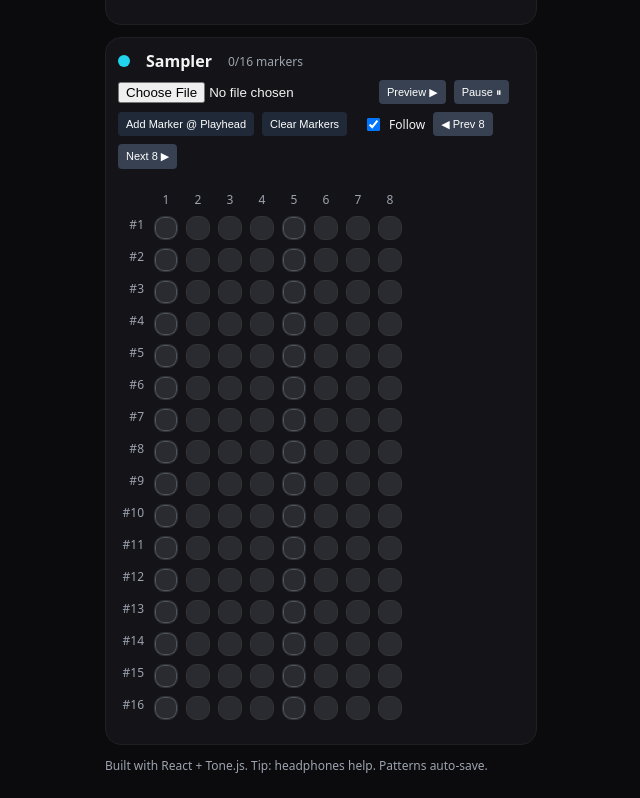
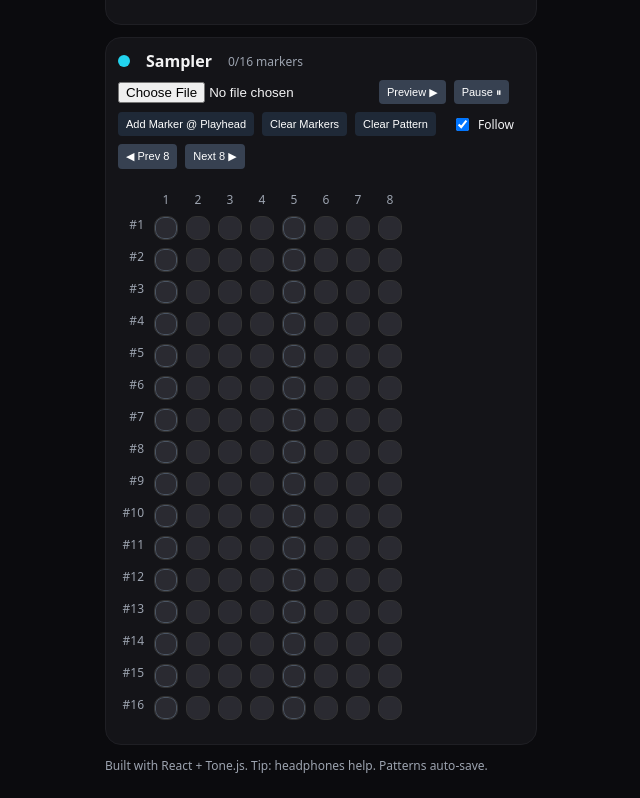
Before and after one commit to Tekknobot/react-stepseq-web, a React (Vite) app: page / in a window 1280 px wide. Shown: the part 971-1769 px from the top of the page, without its empty margins (319-959 px from the left). Built offline with nearby package versions, Linux system fonts and the light colour scheme.

Commit message:
Add clear pattern button to sampler.

```diff
--- a/src/App.tsx
+++ b/src/App.tsx
@@ -65,6 +65,10 @@ export default function App() {
   function prevPianoPage() {
     setFollowRoll(false);
     setPianoPage((p) => (p - 1 + 2) % 2);
+  }
+
+  function clearSamplerPattern() {
+    setState(prev => ({ ...prev, samplerRoll: Array(STEPS).fill(null) }));
   }
 
   // --- Sampler state ---
@@ -821,6 +825,15 @@ export default function App() {
             Clear Markers
           </button>
 
+          <button
+            className="button xs"
+            onClick={clearSamplerPattern}
+            // disable only if the pattern is already empty (careful: marker 0 is valid)
+            disabled={!samplerRoll.some(v => v !== null)}
+          >
+            Clear Pattern
+          </button>
+
           {/* Paging controls (shared with synth) */}
           <label className="small" style={{display:'inline-flex',alignItems:'center',gap:6, marginLeft:8}}>
             <input
```
